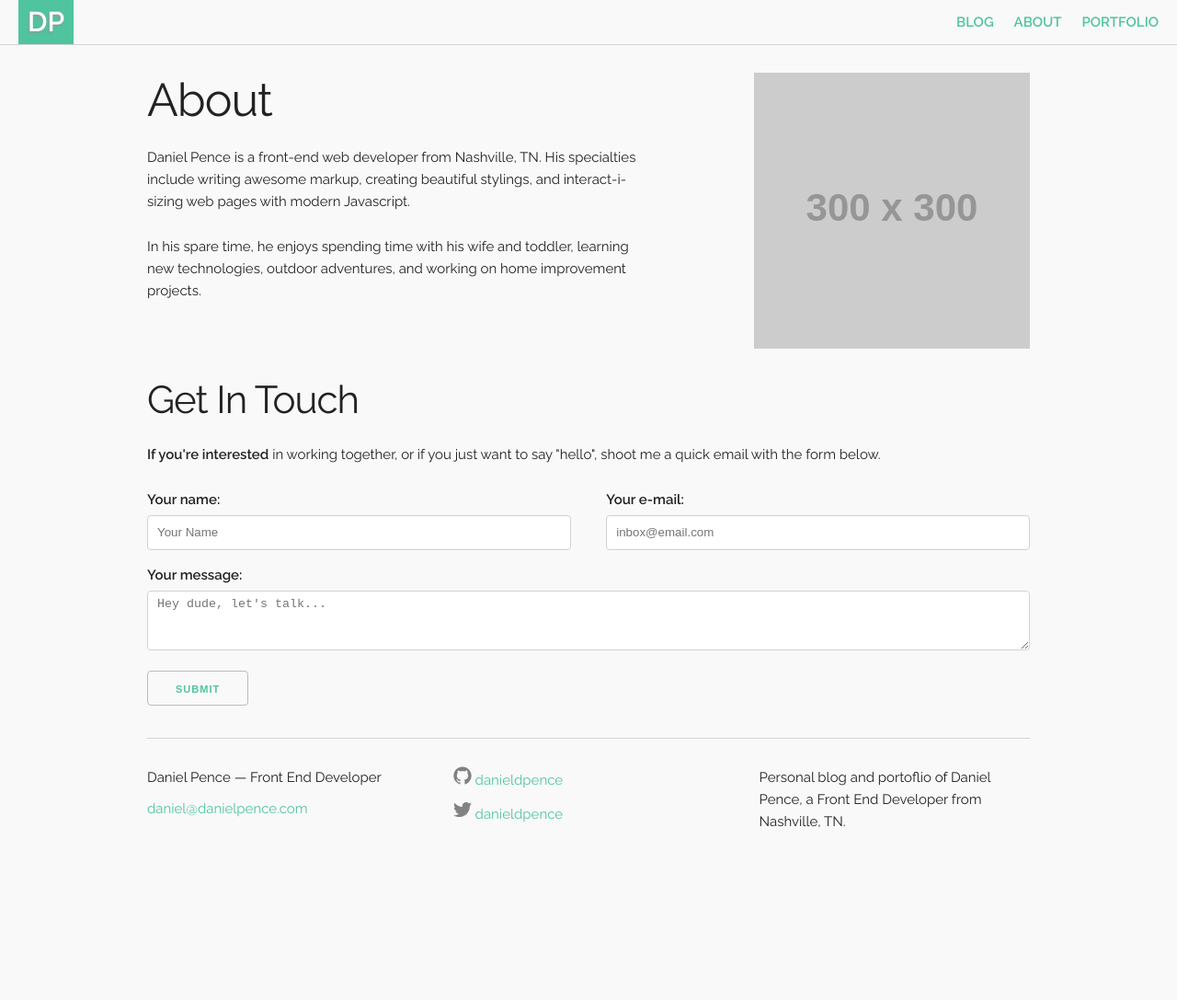
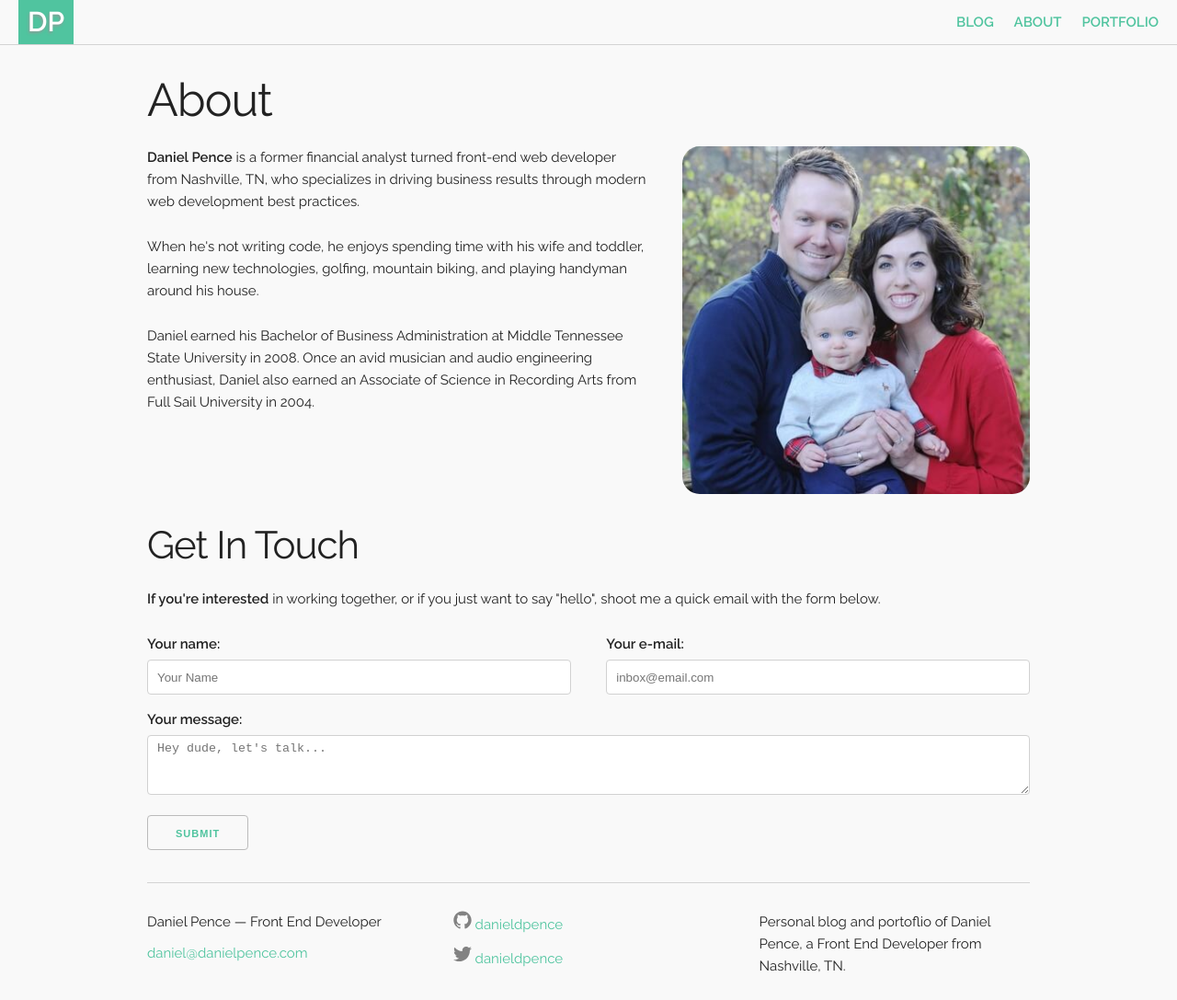
Before and after one commit to danieldpence/ddp-jekyll, a Jekyll site: the page built from about.html, in a window 1280 px wide. Shown: the whole page at 92% size. Built offline with Jekyll 4.4.1, drawn with Linux system fonts in a browser that asks for light colours; before the commit the page ends 930 px from its top, so only the background shows below that.

Commit message:
Update About page, add family image

```diff
--- a/_sass/_layout.scss
+++ b/_sass/_layout.scss
@@ -109,13 +109,32 @@
     margin: 2em auto;
 }
 
+.post-content {
+
+    a {
+        color: $brand-color-primary;
+        &:hover {
+            color: $brand-color-light;
+        }
+    }
+
+    .post-meta, h1, img {
+        margin-bottom: 2rem;
+    }
+}
+
 
 /*----- About Page  -----*/
 
 .about {
     margin: 2em auto;
+    img {
+        border-radius: 5%;
+    }
 }
 
+
+/*--Contact Form--*/
 input[type="submit"].button {
     color: $brand-color-primary;
 }
@@ -165,6 +184,8 @@ select:focus {
 
 .portfolio-item {
     margin-bottom: 4em;
+
+
 }
 
 
--- a/about.html
+++ b/about.html
@@ -4,18 +4,24 @@ title: About
 permalink: /about/
 ---
 <section class="about container">
+    <h1>About</h1>
     <div class="row">
         <div class="seven columns u-pull-left">
-            <h1>About</h1>
-            <p>Daniel Pence is a front-end web developer from Nashville, TN.
-            His specialties include writing awesome markup, creating beautiful stylings,
-            and interact-i-sizing web pages with modern Javascript.</p>
-            <p>In his spare time, he enjoys spending time with his wife and toddler,
-            learning new technologies, outdoor adventures, and working on home
-            improvement projects.</p>
+
+            <p><strong>Daniel Pence</strong> is a former financial analyst turned
+            front-end web developer from Nashville, TN, who specializes in driving
+            business results through modern web development best practices.</p>
+
+            <p>When he's not writing code, he enjoys spending time with his wife and toddler,
+            learning new technologies, golfing, mountain biking, and playing handyman around his house.</p>
+
+            <p>Daniel earned his Bachelor of Business Administration at Middle Tennessee
+            State University in 2008. Once an avid musician and audio engineering enthusiast,
+            Daniel also earned an Associate of Science in Recording Arts from Full Sail University in
+            2004.</p>
         </div>
         <div class="five columns u-pull-right">
-            <img src="http://placehold.it/300x300" class="u-pull-right u-max-full-width">
+            <img src="/img/family.jpg" class="u-pull-right u-max-full-width">
         </div>
     </div>
 </section>
```
Also changed, not shown: img/family.jpg (added).
